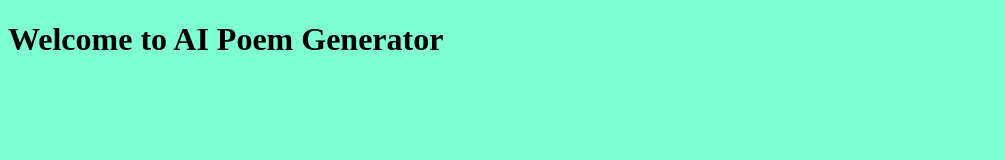
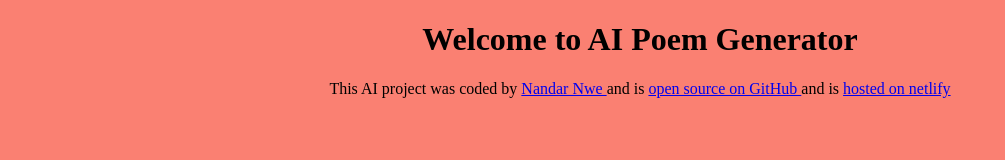
Before and after one commit to Nandar-MaryAnn/AI-poem-generator, a plain HTML site: page index.html in a window 1280 px wide. Shown: the whole page, without its empty margins (0-1005 px from the left). Drawn offline with Linux system fonts and the light colour scheme.

Commit message:
Added in footer

```diff
--- a/index.html
+++ b/index.html
@@ -8,6 +8,23 @@
   </head>
   <body>
     <h1>Welcome to AI Poem Generator</h1>
+    <footer>
+      This AI project was coded by
+      <a href="https://github.com/Nandar-MaryAnn" target="_blank"
+        >Nandar Nwe
+      </a>
+      and is
+      <a
+        href="https://github.com/Nandar-MaryAnn/AI-poem-generator"
+        target="_blank"
+      >
+        open source on GitHub
+      </a>
+      and is
+      <a href="https://ai-poem-generator-nandar.netlify.app/" target="_blank"
+        >hosted on netlify</a
+      >
+    </footer>
     <script src="src/index.js"></script>
   </body>
 </html>
--- a/src/style.css
+++ b/src/style.css
@@ -1,3 +1,4 @@
 body {
-  background: aquamarine;
+  background: salmon;
+  text-align: center;
 }
```
